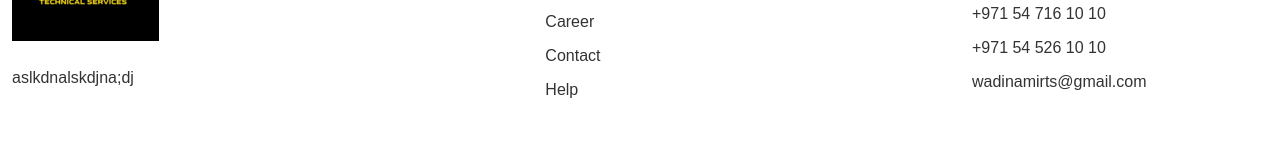
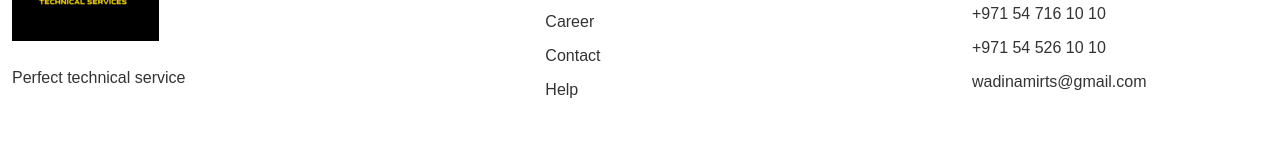
Before and after one commit to xudikk/wadi-namir, a plain HTML site: page index.html in a window 1280 px wide. Shown: the part 8354-8509 px from the top of the page. Drawn offline with Linux system fonts and the light colour scheme; a web font is replaced by a local one.

Commit message:
some fixtures

```diff
--- a/index.html
+++ b/index.html
@@ -1005,7 +1005,7 @@ Tashkent, Uzbekistan
                 <div class="col-lg-3 col-md-6 col-sm-6 pb-3">
                     <div class="footer-menu">
                         <img src="images/main-dark.png" alt="footer logo" class="pb-4">
-                        <p>aslkdnalskdjna;dj</p>
+                        <p>Perfect technical service</p>
                     </div>
                 </div>
                 <div class="col-lg-2 col-md-6 col-sm-6 pb-3">
```
